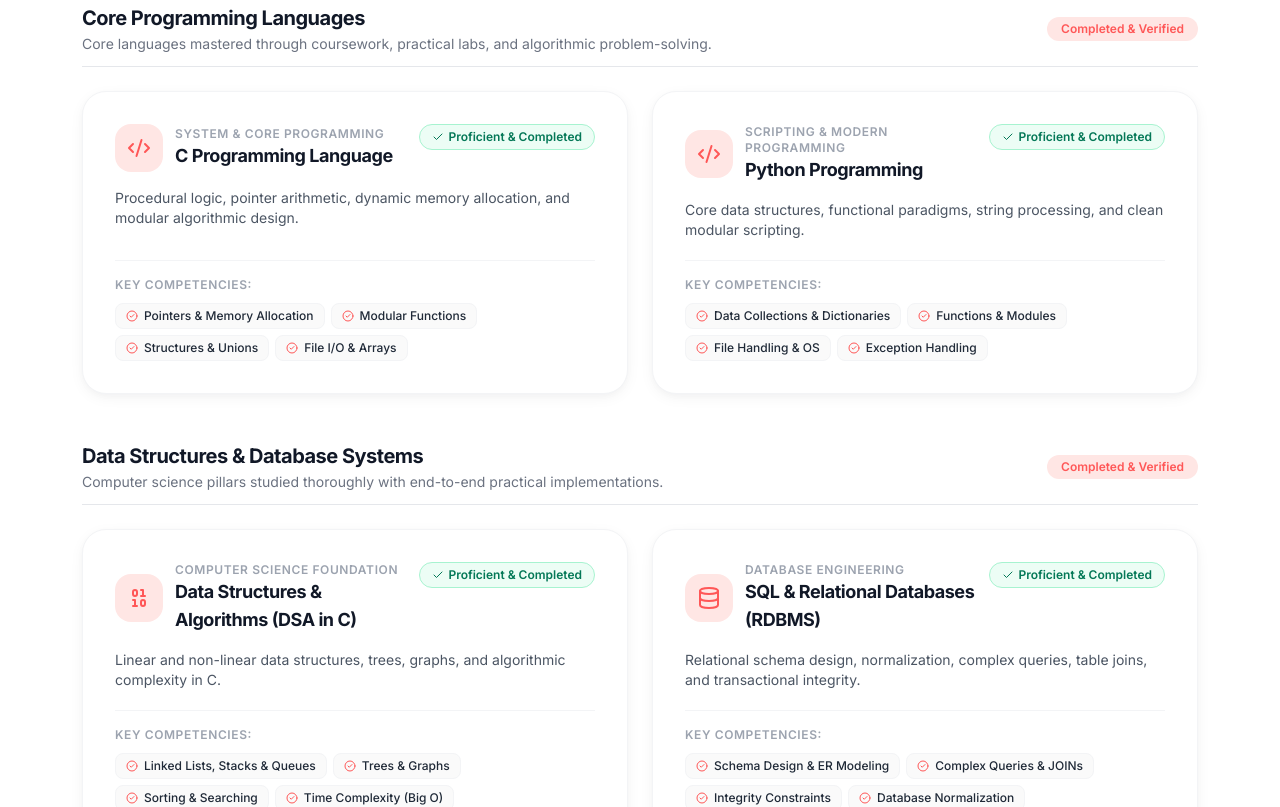
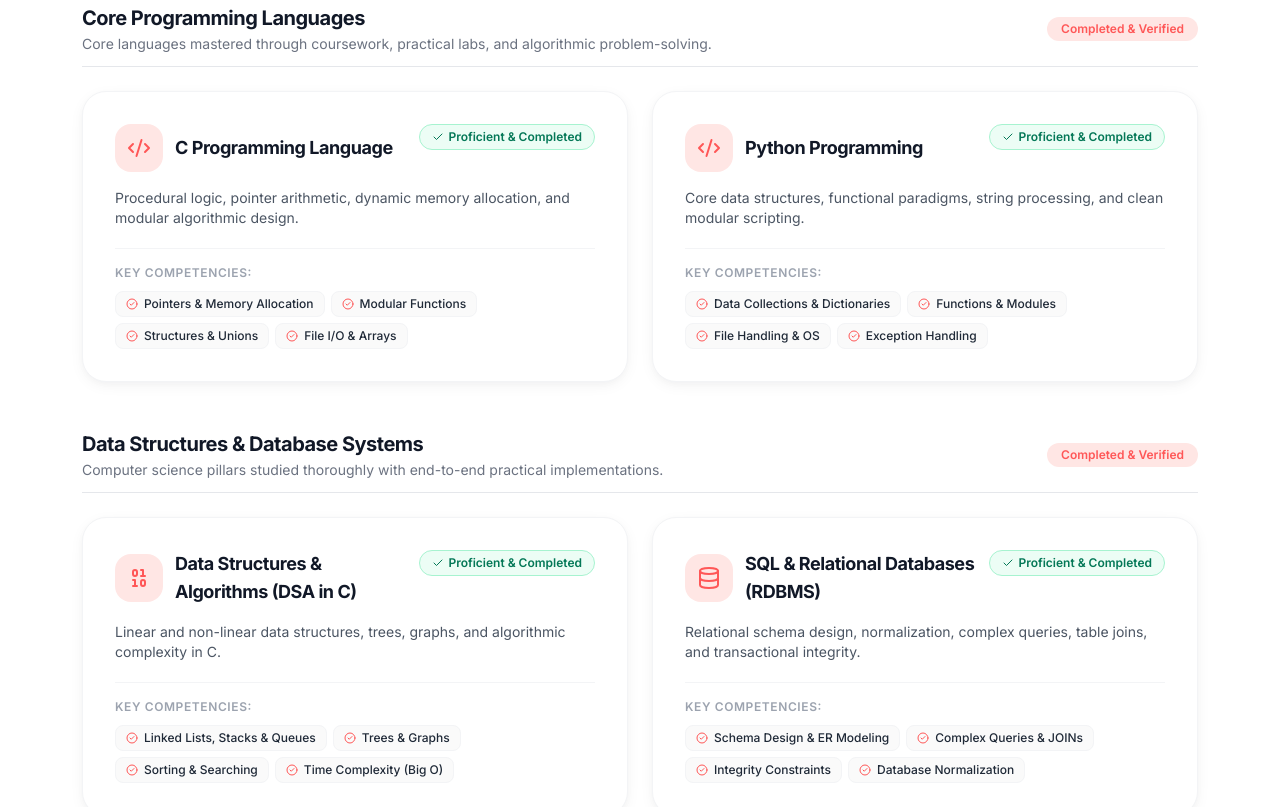
Before and after one commit to bansijethava/portfolio, a Next.js app: page / in a window 1280 px wide. Shown: the part 2680-3487 px from the top of the page. Built offline with nearby package versions, Linux system fonts and the light colour scheme.

Commit message:
style: remove redundant uppercase category subtitles from skill cards

```diff
--- a/components/Skills.tsx
+++ b/components/Skills.tsx
@@ -100,9 +100,6 @@ export default function Skills() {
                               )}
                             </div>
                             <div className="min-w-0">
-                              <span className="text-xs font-semibold uppercase tracking-wider text-[#9CA3AF] dark:text-slate-400 block">
-                                {skill.category}
-                              </span>
                               <h4 className="text-base sm:text-lg font-bold text-[#111827] dark:text-white tracking-tight break-words">
                                 {skill.name}
                               </h4>
```
